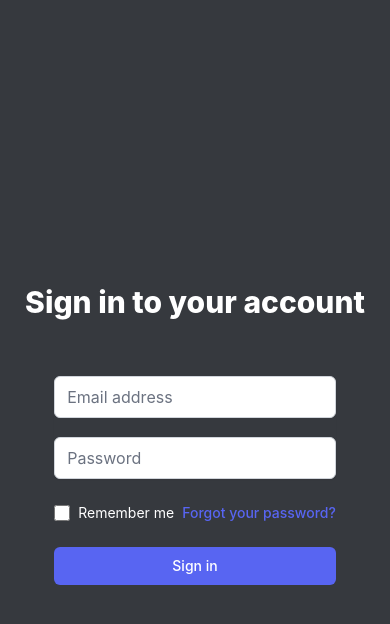
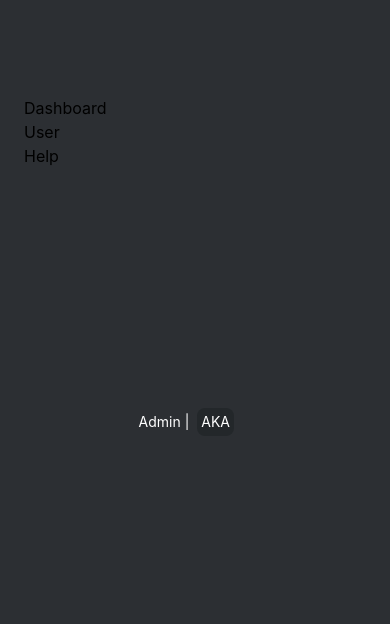
Before and after one commit to HimitsuTH/learn_LoginForm, a React (Vite) app: page / in a window 390 px wide. Shown: the top 624 px of the page. Built offline with nearby package versions, Linux system fonts and the light colour scheme.

Commit message:
update Homepage

```diff
--- a/package.json
+++ b/package.json
@@ -10,8 +10,10 @@
     "preview": "vite preview"
   },
   "dependencies": {
+    "@types/react-router-dom": "^5.3.3",
     "react": "^18.2.0",
-    "react-dom": "^18.2.0"
+    "react-dom": "^18.2.0",
+    "react-router-dom": "^6.14.2"
   },
   "devDependencies": {
     "@types/react": "^18.2.15",
--- a/src/App.tsx
+++ b/src/App.tsx
@@ -1,16 +1,15 @@
-import React from 'react'
-import Login from './pages/Login';
-import { FormData } from './pages/Login';
+import React from "react";
+
+import Home from "./pages/Home";
+
 
 
 function App() {
-  function handleSubmit(formData: FormData) {
-    console.log(formData);
-  }
+
 
   return (
-    <div className=' h-screen grid place-items-center'>
-      <Login onSubmit={handleSubmit} />
+    <div className="">
+      <Home/>
     </div>
   );
 }
--- /dev/null
+++ b/src/components/Menu.tsx
@@ -0,0 +1,21 @@
+import React from "react";
+
+
+
+const Menu = () => {
+  return (
+    <aside className="  z-20 h-full  pt-16 flex lg:flex flex-shrink-0 flex-col w-64  basis-1/4">
+      <div className="flex-1 flex flex-col pt-5 pb-4 overflow-y-auto">
+        <div className="flex-1 flex flex-col pl-3">
+          <ul className="p-3">
+            <li className="d-menu-list">Dashboard</li>
+            <li className="d-menu-list">User</li>
+            <li className="d-menu-list">Help</li>
+          </ul>
+        </div>
+      </div>
+    </aside>
+  );
+};
+
+export default Menu;
--- /dev/null
+++ b/src/components/Navbar.tsx
@@ -0,0 +1,14 @@
+import React from "react";
+
+const Navbar = () => {
+  return (
+    <nav className="  bg-black-2 flex  p-5   border-b border-black-4">
+      <div className=" text-white flex gap-x-2 justify-center items-center">
+        <p className=" text-sm">Admin | </p>
+        <p className=" bg-black-4 p-1 rounded-lg text-sm">AKA</p>
+      </div>
+    </nav>
+  );
+};
+
+export default Navbar;
--- a/src/index.css
+++ b/src/index.css
@@ -6,7 +6,7 @@
   font-family: Inter, system-ui, Avenir, Helvetica, Arial, sans-serif;
   line-height: 1.5;
   font-weight: 400;
-  background-color: #36393e;
+  background-color: #2c2f33;
 
   font-synthesis: none;
   text-rendering: optimizeLegibility;
--- a/src/main.tsx
+++ b/src/main.tsx
@@ -1,10 +1,36 @@
-import React from 'react'
-import ReactDOM from 'react-dom/client'
-import App from './App.tsx'
-import './index.css'
+import React from "react";
+import ReactDOM from "react-dom/client";
+import App from "./App.tsx";
+import "./index.css";
 
-ReactDOM.createRoot(document.getElementById('root')!).render(
+import Login from "./pages/Login";
+import { FormData } from "./pages/Login";
+
+import { createBrowserRouter, RouterProvider } from "react-router-dom";
+
+function handleSubmit(formData: FormData) {
+  if (formData.email == "admin@test.com" && formData.password == "12345") {
+    return true;
+  }
+
+  return false;
+}
+
+const router = createBrowserRouter([
+  {
+    path: "/",
+    element: <App />,
+    errorElement: <div>Error</div>,
+  },
+  {
+    path: "login",
+    element: <Login onSubmit={handleSubmit} />,
+    errorElement: <div>Error</div>,
+  },
+]);
+
+ReactDOM.createRoot(document.getElementById("root")!).render(
   <React.StrictMode>
-    <App />
-  </React.StrictMode>,
-)
+    <RouterProvider router={router} />
+  </React.StrictMode>
+);
--- /dev/null
+++ b/src/pages/Home.tsx
@@ -0,0 +1,18 @@
+import React from "react";
+import Menu from "../components/Menu";
+import Navbar from "../components/Navbar";
+
+// type Props = {}
+
+const Home = () => {
+  return (
+    <div>
+      <div className=" flex h-screen relative">
+        <Menu />
+        <Navbar />
+      </div>
+    </div>
+  );
+};
+
+export default Home;
--- a/src/pages/Login.tsx
+++ b/src/pages/Login.tsx
@@ -1,20 +1,21 @@
 import React, { useState } from "react";
+import { useNavigate } from "react-router-dom";
 
- interface FormProps {
-  onSubmit: (data: FormData) => void;
+interface FormProps {
+  onSubmit: (data: FormData) => boolean;
 }
 
 export interface FormData {
   email: string;
-  password:string
+  password: string;
 }
 
 const Login: React.FC<FormProps> = ({ onSubmit }) => {
-
+  const navigate = useNavigate();
 
   const [formData, setFormData] = useState<FormData>({
     email: "",
-    password:""
+    password: "",
   });
 
   function handleInputChange(event: React.ChangeEvent<HTMLInputElement>) {
@@ -24,10 +25,15 @@ const Login: React.FC<FormProps> = ({ onSubmit }) => {
 
   function handleSubmit(event: React.FormEvent<HTMLFormElement>) {
     event.preventDefault();
-    onSubmit(formData);
+    if (onSubmit(formData)) {
+      navigate("/");
+    }else {
+      console.log("password or something went wrong")
+    }
   }
+  // console.log(formData)
   return (
-    <div className=" flex flex-col justify-center items-center">
+    <div className=" flex flex-col justify-center items-center h-screen">
       <div>
         <h2 className="mt-6 text-center text-3xl font-extrabold text-white">
           Sign in to your account
--- a/tailwind.config.js
+++ b/tailwind.config.js
@@ -8,9 +8,9 @@ export default {
         blueD2: "#5865F2",
         blueDH: "#4d5cf8",
         "black-1": "#424549",
-        "black-2": "#36393e",
+        "black-2": "#2c2f33",
         "black-3": "#282b30",
-        "black-4": "#1e2124",
+        "black-4": "#23272a",
       },
     },
   },
```
Also changed, not shown: 1 other file (tests, documents, lock files or other folders).
